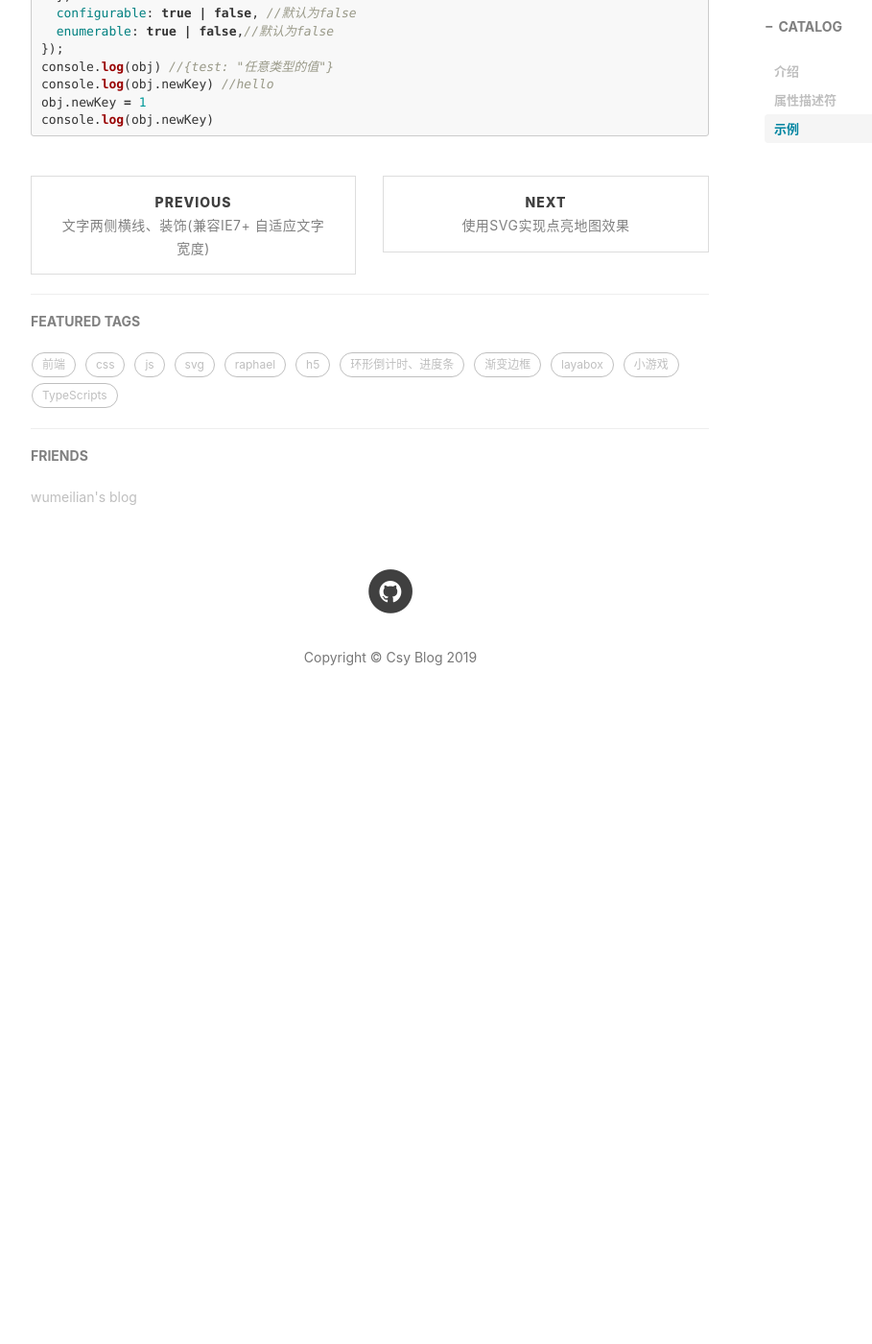
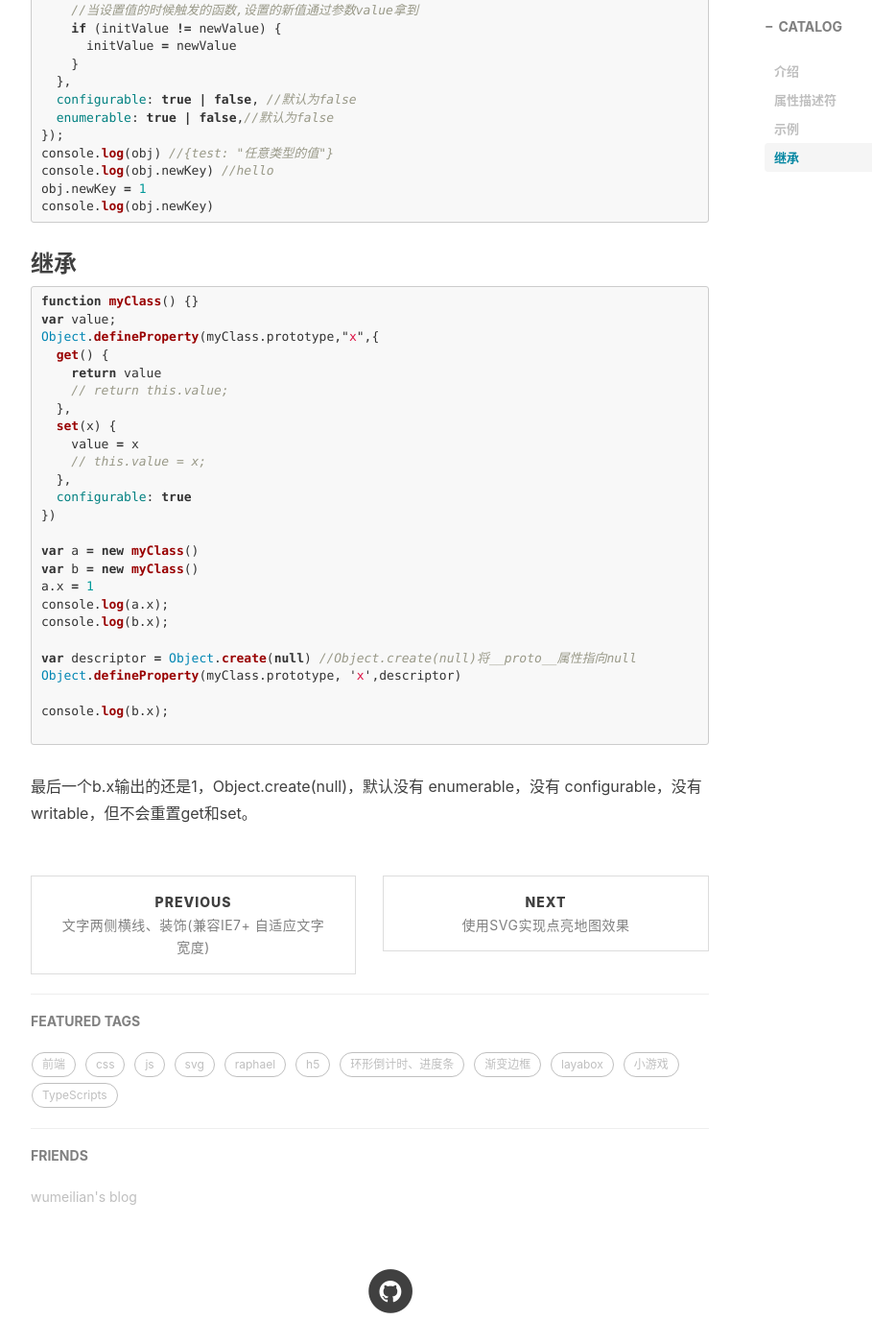
Before and after one commit to IdeaEcho/IdeaEcho.github.io, a Jekyll site: the page built from _posts/2016-12-3-defineProperty.md, in a window 1280 px wide and 1400 px high, scrolled down 1546 px. Shown: the whole window at 96% size, without its empty margins (233-1142 px from the left). Built offline with Jekyll 4.4.1, drawn with Linux system fonts in a browser that asks for light colours; nearby versions of some CDN libraries; comment, search, counter and statistics services are not loaded; before the commit the page ends 2308 px from its top, so only the background shows below that; some of the changed text lies outside the part shown.

Commit message:
定义属性

````diff
--- a/_posts/2016-12-3-defineProperty.md
+++ b/_posts/2016-12-3-defineProperty.md
@@ -11,12 +11,14 @@ tags:
 ---
 
 ### 介绍
-Object.defineProperty(obj, prop, descriptor)方法会直接在一个对象上定义一个新属性，或者修改一个对象的现有属性， 并返回这个对象。
+Object.defineProperty(obj, prop, descriptor)方法会直接在一个对象上定义一个新属性，或者修改一个对象的现有属性，并返回这个对象。
 这个方法允许修改默认的额外选项（或配置）。默认情况下，使用 Object.defineProperty() 添加的属性值是不可修改的。
 
+Object.defineProperty()和点运算符为对象的属性赋值时，数据描述符中的属性默认值是相反的。
 
 ### 属性描述符
 > 不能同时是两者
+
 - 数据描述符
 - 存取描述符
 
@@ -60,3 +62,34 @@ console.log(obj.newKey) //hello
 obj.newKey = 1
 console.log(obj.newKey)
 ```
+
+### 继承
+
+```js
+function myClass() {}
+var value;
+Object.defineProperty(myClass.prototype,"x",{
+  get() {
+    return value
+    // return this.value;
+  },
+  set(x) {
+    value = x
+    // this.value = x;
+  },
+  configurable: true
+})
+
+var a = new myClass()
+var b = new myClass()
+a.x = 1
+console.log(a.x);
+console.log(b.x);
+
+var descriptor = Object.create(null) //Object.create(null)将__proto__属性指向null
+Object.defineProperty(myClass.prototype, 'x',descriptor)
+
+console.log(b.x);
+
+```
+最后一个b.x输出的还是1，Object.create(null)，默认没有 enumerable，没有 configurable，没有 writable，但不会重置get和set。
````
